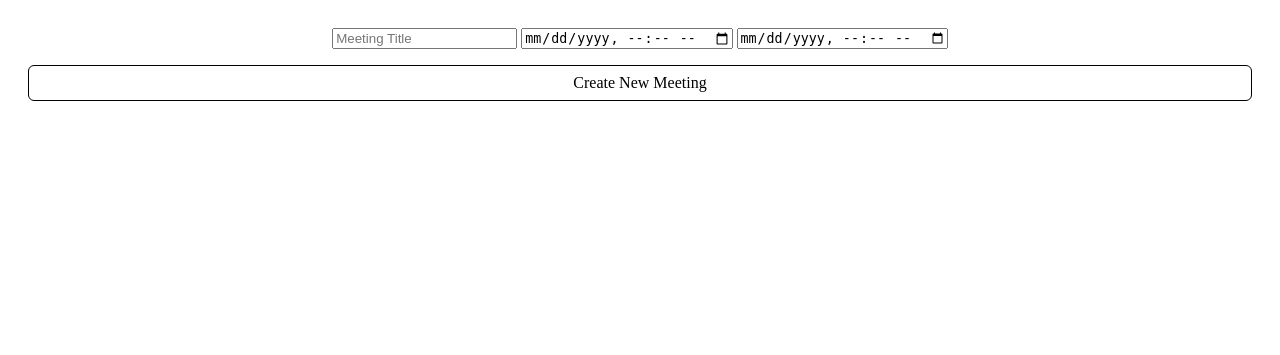
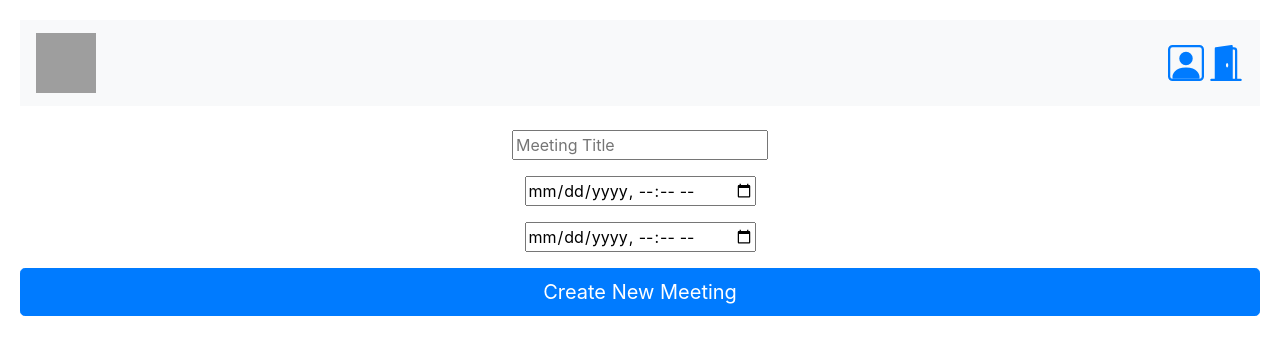
Before and after one commit to AliShahpurwala/mcssmeetings, a Django app: page /createMeeting/ in a window 1280 px wide. Shown: the top 355 px of the page. Run offline with Django 3.2, Linux system fonts and the light colour scheme; a user stored in the database is signed in; some libraries are stand-ins or nearby versions; grey boxes are pictures that could not be loaded.

Commit message:
Designed Create New Meeting view a little bit. Will separate future, current & finished Meetings.

```diff
--- a/meeting/static/meeting/js/new_meeting.js
+++ b/meeting/static/meeting/js/new_meeting.js
@@ -30,6 +30,7 @@ $(document).ready(function(){
 			);
 		if (start_time > end_time){
 			alert("Start time can not be after the End time.");
+			return 0;
 		}
 		document.create_new_meeting_form.submit()
 
--- a/meeting/templates/home.html
+++ b/meeting/templates/home.html
@@ -24,7 +24,7 @@
 			</svg></a>
 			</div>
 		</nav>
-
+		<br>
 		<h1>Welcome to Home!</h1>
 
 		<br><br>
--- a/meeting/templates/newMeeting.html
+++ b/meeting/templates/newMeeting.html
@@ -3,17 +3,45 @@
 <head>
 	<title>New Meeting</title>
 	<script src="http://ajax.googleapis.com/ajax/libs/jquery/1.7.1/jquery.min.js" type="text/javascript"></script>
+	<link rel="stylesheet" href="https://stackpath.bootstrapcdn.com/bootstrap/4.5.2/css/bootstrap.min.css" integrity="sha384-JcKb8q3iqJ61gNV9KGb8thSsNjpSL0n8PARn9HuZOnIxN0hoP+VmmDGMN5t9UJ0Z" crossorigin="anonymous">
 	{% load static %}
 	<script type="text/javascript" src="{% static 'meeting/js/new_meeting.js' %}"></script>
 	<link rel="stylesheet" type="text/css" href="{% static 'login/login.css' %}">
 </head>
 <body>
+
+	<nav class="navbar navbar-light bg-light">
+	  		<a class="navbar-brand" href="{% url 'home_view' %}">
+	    		<img src="{% static 'login/cssLogo.png' %}" width="60" height="60" class="d-inline-block align-top" alt="">
+
+	  		</a>
+	  		<div>
+	  		<a href="{% url 'account_view' %}" class="ml-auto">
+	  		<svg width="2.25em" height="2.25em" viewBox="0 0 16 16" class="bi bi-person-square" fill="currentColor" xmlns="http://www.w3.org/2000/svg">
+  			<path fill-rule="evenodd" d="M14 1H2a1 1 0 0 0-1 1v12a1 1 0 0 0 1 1h12a1 1 0 0 0 1-1V2a1 1 0 0 0-1-1zM2 0a2 2 0 0 0-2 2v12a2 2 0 0 0 2 2h12a2 2 0 0 0 2-2V2a2 2 0 0 0-2-2H2z"/>
+  			<path fill-rule="evenodd" d="M2 15v-1c0-1 1-4 6-4s6 3 6 4v1H2zm6-6a3 3 0 1 0 0-6 3 3 0 0 0 0 6z"/>
+			</svg></a>
+
+	  		<a href="{% url 'logout_view' %}"><svg width="2.25em" height="2.25em" viewBox="0 0 16 16" class="bi bi-door-open-fill mr-auto" fill="currentColor" xmlns="http://www.w3.org/2000/svg">
+			  <path fill-rule="evenodd" d="M1.5 15a.5.5 0 0 0 0 1h13a.5.5 0 0 0 0-1H13V2.5A1.5 1.5 0 0 0 11.5 1H11V.5a.5.5 0 0 0-.57-.495l-7 1A.5.5 0 0 0 3 1.5V15H1.5zM11 2v13h1V2.5a.5.5 0 0 0-.5-.5H11zm-2.5 8c-.276 0-.5-.448-.5-1s.224-1 .5-1 .5.448.5 1-.224 1-.5 1z"/>
+			</svg></a>
+			</div>
+	</nav>
+	<br>
 	<form method="POST" name="create_new_meeting_form">
 		{% csrf_token %}
-		<input type="text" name="meeting_header" placeholder="Meeting Title" id="meeting_header">
-		<input type="datetime-local" name="startTime" id="start_time">
-		<input type="datetime-local" name="endTime" id="end_time">
-		<p id="create_new_meeting_submit_button" name="create_new_meeting" class="p-as-button">Create New Meeting</p>
+		<div class="form-group">
+			<input type="text" name="meeting_header" placeholder="Meeting Title" id="meeting_header">
+		</div>
+		<div class="form-group">
+			<input type="datetime-local" name="startTime" id="start_time">
+		</div>
+		<div class="form-group">
+			<input type="datetime-local" name="endTime" id="end_time">
+		</div>
+		<button id="create_new_meeting_submit_button" name="create_new_meeting" class="btn btn-primary btn-lg btn-block">Create New Meeting</button>
+
+
 	</form>
 </body>
 </html>
```
Also changed, not shown: db.sqlite3.
